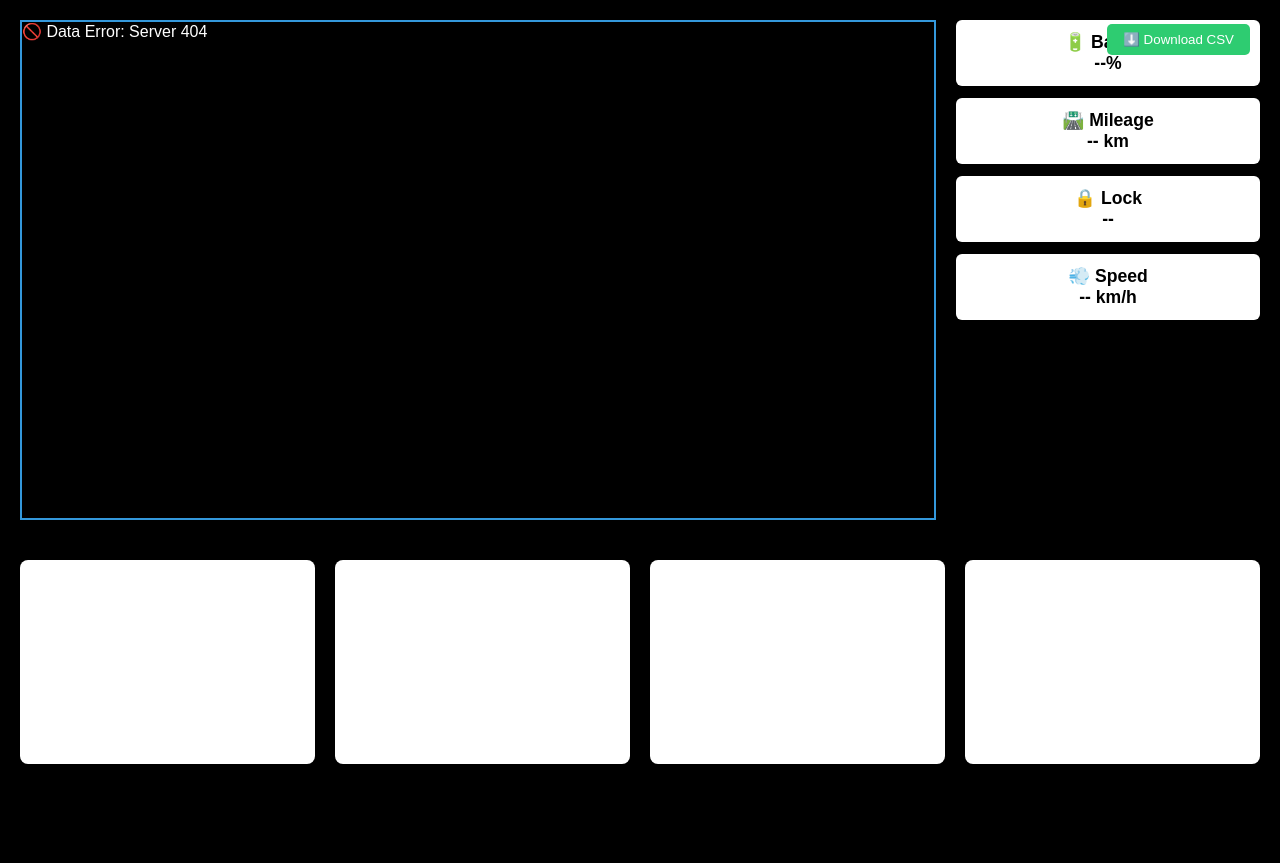
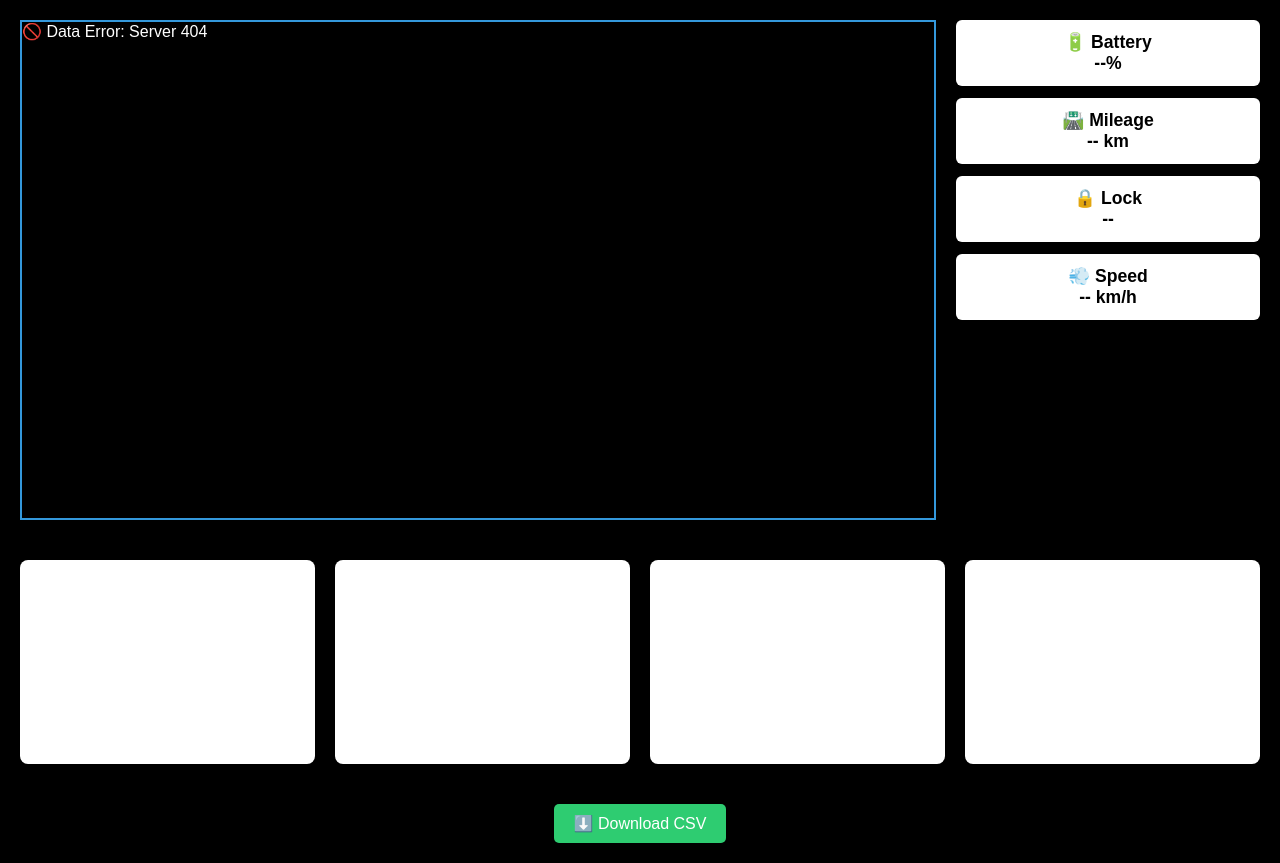
Before and after one commit to Tahirkazmi72/mqtt-flask-docker, a Flask app: page / in a window 1280 px wide. Shown: the part 56-919 px from the top of the page. Before the commit the page ends 820 px from the top, so only its background shows below. Run offline with Flask 3, Linux system fonts and the light colour scheme; a map, chart or similar area stays blank.

Commit message:
Update dashboard.html

```diff
--- a/templates/dashboard.html
+++ b/templates/dashboard.html
@@ -77,17 +77,23 @@
       height: 180px !important;
     }
 
+    .download-container {
+      text-align: center;
+      padding: 20px;
+    }
+
     .download-btn {
-      position: absolute;
-      top: 80px;
-      right: 30px;
-      padding: 8px 16px;
+      padding: 10px 20px;
       background: #2ecc71;
+      color: #fff;
       border: none;
-      color: #fff;
       border-radius: 5px;
+      font-size: 1rem;
       cursor: pointer;
-      z-index: 999;
+    }
+
+    .download-btn:hover {
+      background: #27ae60;
     }
   </style>
 </head>
@@ -99,8 +105,6 @@
       <div id="macAddress">MAC Address: --</div>
     </div>
   </header>
-
-  <button class="download-btn" onclick="downloadCSV()">⬇️ Download CSV</button>
 
   <div class="main-content">
     <div class="map-container" id="map">Loading map...</div>
@@ -117,6 +121,11 @@
     <div class="chart-box"><canvas id="speedChart"></canvas></div>
     <div class="chart-box"><canvas id="mileageChart"></canvas></div>
     <div class="chart-box"><canvas id="lockChart"></canvas></div>
+  </div>
+
+  <!-- Centered Download Button Below Charts -->
+  <div class="download-container">
+    <button class="download-btn" onclick="downloadCSV()">⬇️ Download CSV</button>
   </div>
 
   <script>
```
